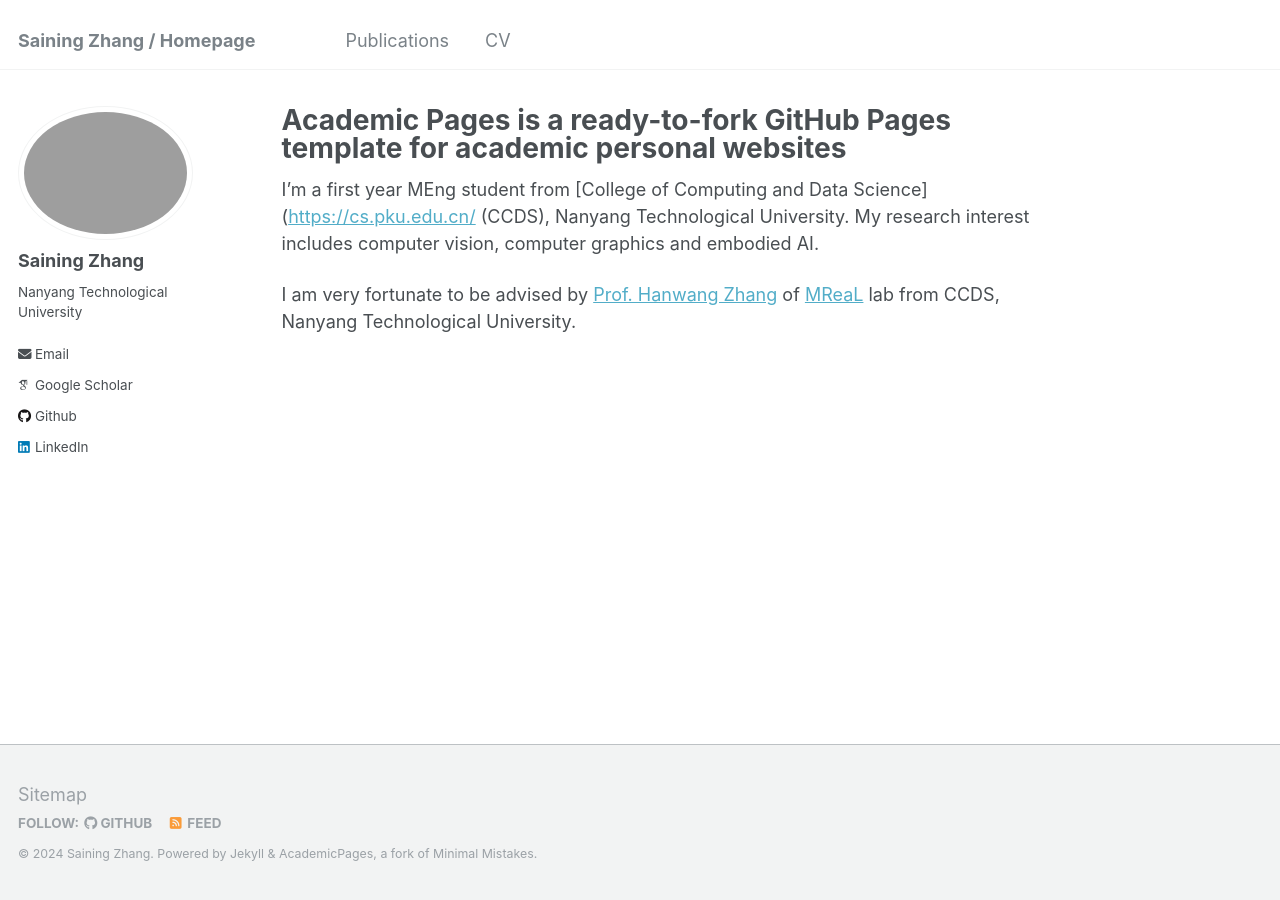
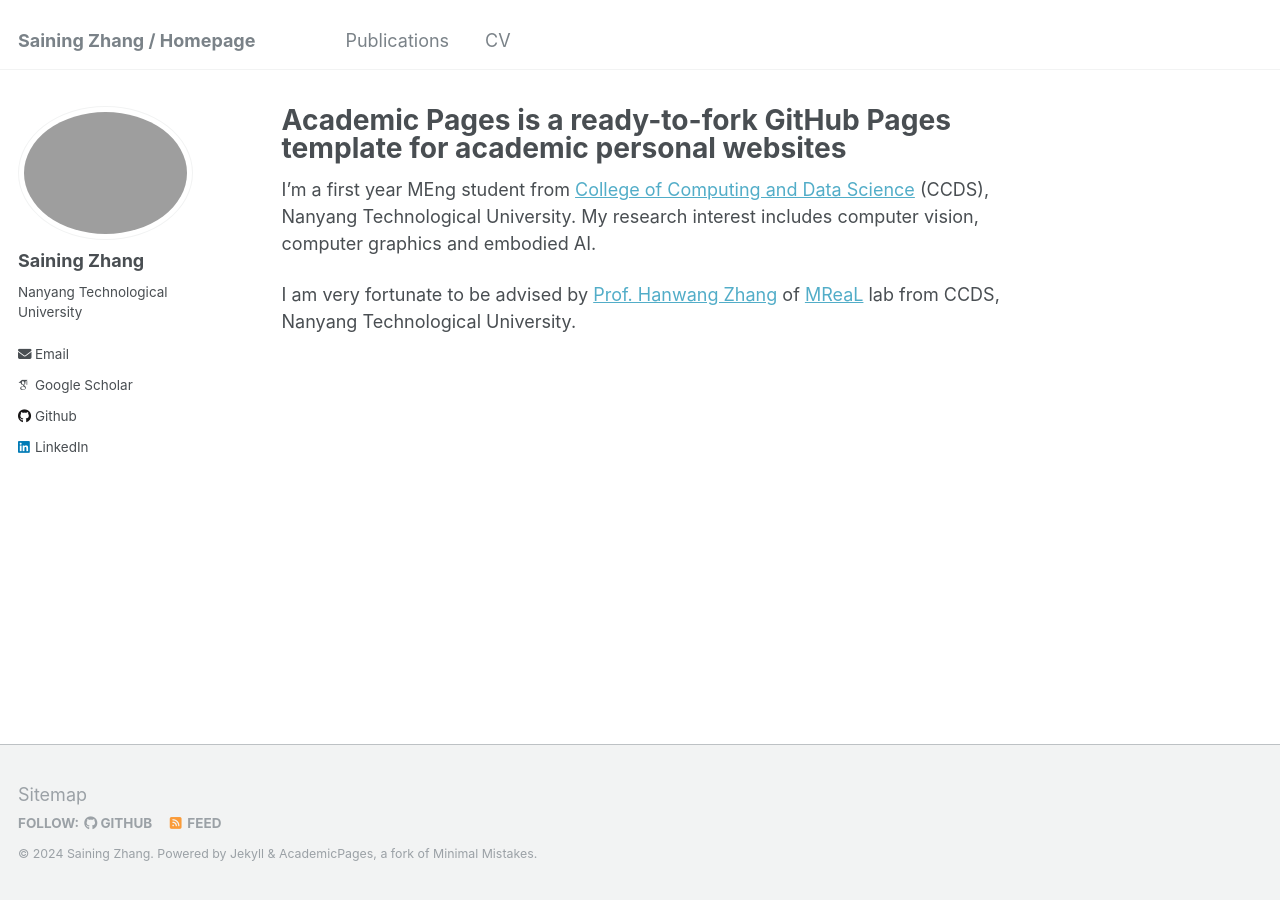
Before and after one commit to SainingZhang/SainingZhang.github.io, a Jekyll site: the page built from _pages/about.md, in a window 1280 px wide. Built offline with Jekyll 4.4.1, drawn with Linux system fonts in a browser that asks for light colours; some web fonts are replaced; some of the changed lines change nothing that is shown.

Commit message:
Update about.md

```diff
--- a/_pages/about.md
+++ b/_pages/about.md
@@ -7,6 +7,6 @@
   - /about.html
 ---
 
-I'm a first year MEng student from [College of Computing and Data Science]([https://cs.pku.edu.cn/](https://www.ntu.edu.sg/computing) (CCDS), Nanyang Technological University. My research interest includes computer vision, computer graphics and embodied AI.
+I'm a first year MEng student from [College of Computing and Data Science](https://www.ntu.edu.sg/computing) (CCDS), Nanyang Technological University. My research interest includes computer vision, computer graphics and embodied AI.
 
 I am very fortunate to be advised by [Prof. Hanwang Zhang](https://personal.ntu.edu.sg/hanwangzhang/) of [MReaL](https://mreallab.github.io/) lab from CCDS, Nanyang Technological University.
```
